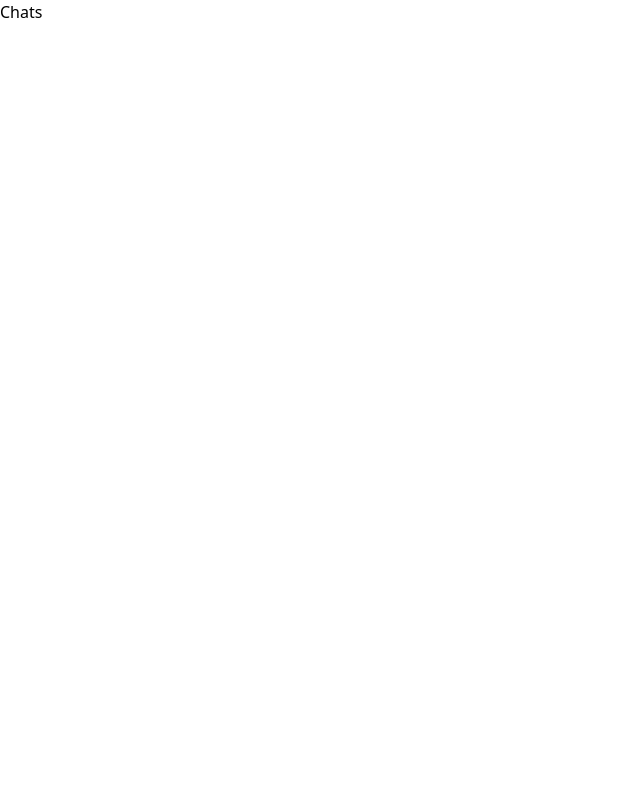
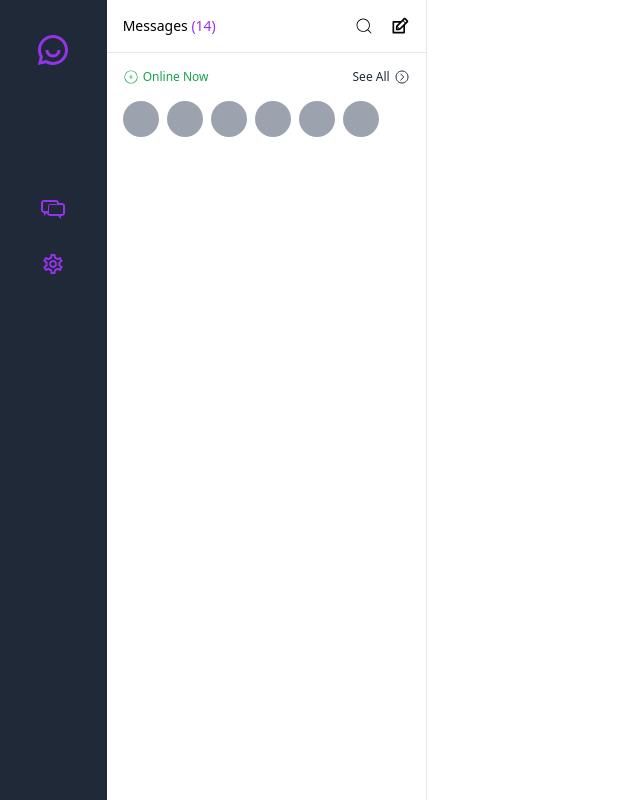
Before and after one commit to apella1/chat-ui, a Next.js app: page /chat in a window 1280 px wide. Shown: the whole page, without its empty margins (0-640 px from the left). Built offline with nearby package versions, Linux system fonts and the light colour scheme.

Commit message:
feat: init chat aside

```diff
--- a/app/chat/page.tsx
+++ b/app/chat/page.tsx
@@ -1,3 +1,67 @@
+import { CiCirclePlus, CiSearch } from "react-icons/ci";
+import { IoChevronForwardCircleOutline } from "react-icons/io5";
+import { MdOutlineSettings } from "react-icons/md";
+import { RiChatSmile2Line } from "react-icons/ri";
+import { TiEdit, TiMessages } from "react-icons/ti";
+
 export default function Chat() {
-  return <div>Chats</div>;
+  return (
+    <main className="flex h-screen">
+      <aside className="basis-1/3 flex w-full">
+        <div className="bg-gray-800 basis-1/4 w-full flex flex-col py-8 px-4">
+          <div className="self-center">
+            <RiChatSmile2Line className="text-purple-600 text-4xl" />
+          </div>
+          <div className="pt-32 flex flex-col space-y-8 self-center">
+            <button>
+              <TiMessages className="text-purple-600 text-2xl" />
+            </button>
+            <button>
+              <MdOutlineSettings className="text-purple-600 text-2xl" />
+            </button>
+          </div>
+        </div>
+        <div className="basis-3/4 w-full flex">
+          <article className="w-full">
+            <section className="flex justify-between items-center p-4">
+              <h2 className="text-sm font-medium">
+                Messages <span className="text-purple-600">(14)</span>
+              </h2>
+              <div className="flex items-center space-x-4">
+                <CiSearch className="text-xl" />
+                <TiEdit className="text-xl" />
+              </div>
+            </section>
+            <hr className="bg-gray-300" />
+            <section className="p-4 flex flex-col space-y-4">
+              <div className="flex items-center justify-between">
+                <p className="flex items-center space-x-1 text-xs text-green-600">
+                  <span>
+                    <CiCirclePlus className="font-semibold text-base" />
+                  </span>
+                  <span>Online Now</span>
+                </p>
+                <p className="flex items-center space-x-1 text-xs text-gray-800">
+                  <span>See All</span>
+                  <span>
+                    <IoChevronForwardCircleOutline className="font-semibold text-base" />
+                  </span>
+                </p>
+              </div>
+              <div className="flex items-center space-x-2">
+                <p className="h-9 w-9 rounded-full bg-gray-400"></p>
+                <p className="h-9 w-9 rounded-full bg-gray-400"></p>
+                <p className="h-9 w-9 rounded-full bg-gray-400"></p>
+                <p className="h-9 w-9 rounded-full bg-gray-400"></p>
+                <p className="h-9 w-9 rounded-full bg-gray-400"></p>
+                <p className="h-9 w-9 rounded-full bg-gray-400"></p>
+              </div>
+            </section>
+          </article>
+          <div className="h-screen bg-gray-300 border-l"></div>
+        </div>
+      </aside>
+      <section className="basis-2/3 w-full"></section>
+    </main>
+  );
 }
```
